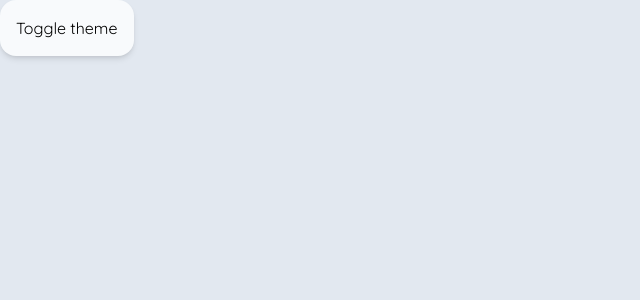
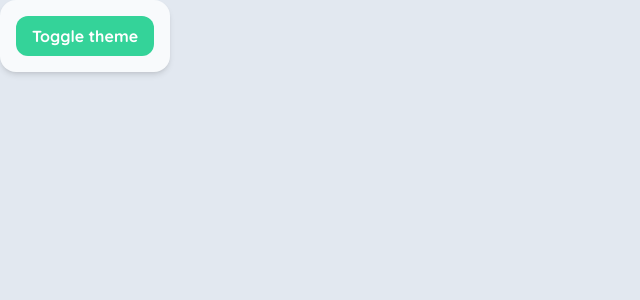
Before and after one commit to luizffgv/phasmoo, a Next.js app: page / in a window 1280 px wide. Shown: the top 300 px of the page, without its empty margins (0-640 px from the left). Built offline with nearby package versions, Linux system fonts and the light colour scheme.

Commit message:
Add Button component

```diff
--- /dev/null
+++ b/src/app/_components/button.tsx
@@ -0,0 +1,63 @@
+import Link from "next/link";
+
+export type Props = {
+  children: React.ReactNode;
+  "aria-label"?: string;
+} & (
+  | {
+      /** The book will have the primary color. */
+      primary?: true;
+    }
+  | {
+      /** The button will have a danger color. */
+      danger: true;
+    }
+  | {
+      /** The button will have a weak color. */
+      weak: true;
+    }
+) &
+  (
+    | {
+        /** Handler for clicks on the button. */
+        onClick: React.MouseEventHandler;
+      }
+    | {
+        /** Link the button will send you to. */
+        href: string;
+        /** Same as <a>'s target. */
+        target?: React.HTMLAttributeAnchorTarget;
+      }
+  );
+
+export default function Button(props: Props) {
+  const bg =
+    "danger" in props
+      ? "bg-red-400"
+      : "weak" in props
+      ? "bg-slate-400"
+      : "bg-emerald-400";
+
+  return (
+    <>
+      {"href" in props ? (
+        <Link
+          href={props.href}
+          target={props.target}
+          className={`px-4 py-2 rounded-xl text-white font-bold ${bg}`}
+          aria-label={props["aria-label"]}
+        >
+          {props.children}
+        </Link>
+      ) : (
+        <button
+          className={`px-4 py-2 rounded-xl text-white font-bold ${bg}`}
+          aria-label={props["aria-label"]}
+          onClick={props.onClick}
+        >
+          {props.children}
+        </button>
+      )}
+    </>
+  );
+}
--- a/src/app/_components/theme-switcher.tsx
+++ b/src/app/_components/theme-switcher.tsx
@@ -1,11 +1,12 @@
 "use client";
 
+import Button from "./button";
 import Card from "./card";
 
 export default function ThemeSwitcher() {
   return (
     <Card>
-      <button
+      <Button
         onClick={() => {
           const theme = document.documentElement.classList.toggle("dark")
             ? "dark"
@@ -14,7 +15,7 @@ export default function ThemeSwitcher() {
         }}
       >
         Toggle theme
-      </button>
+      </Button>
     </Card>
   );
 }
```
